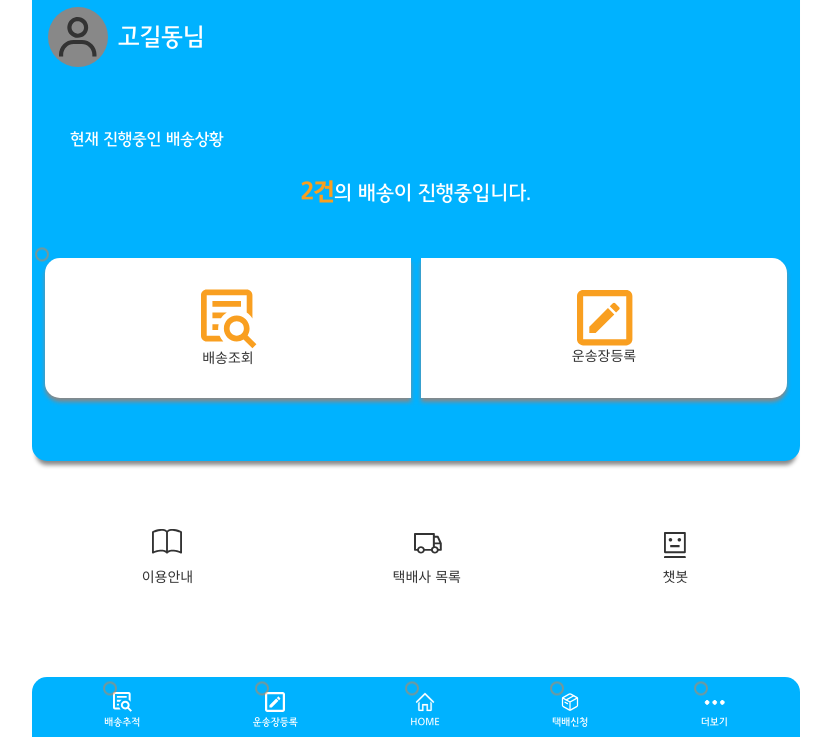
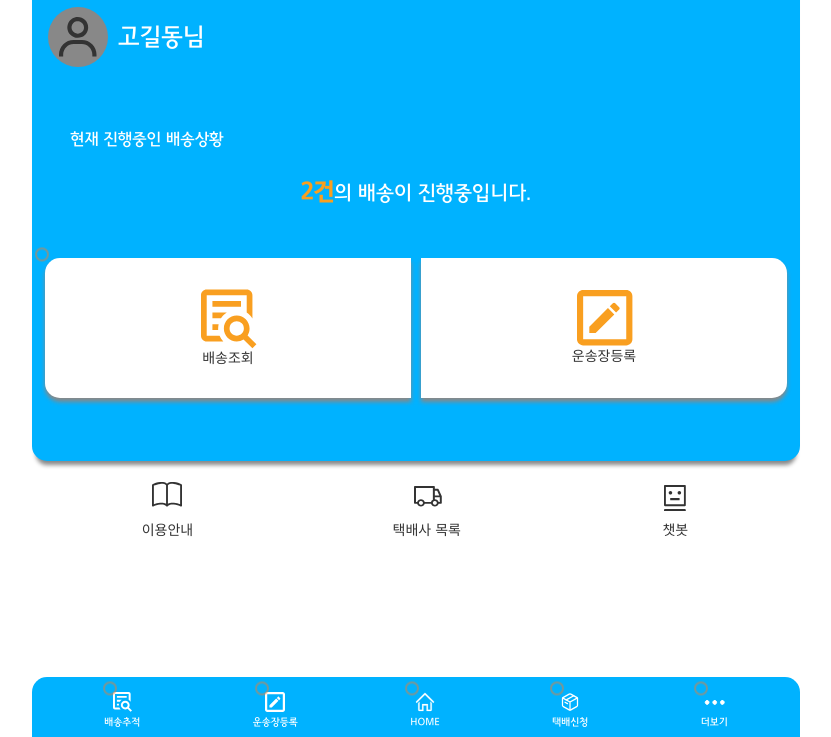
Before and after one commit to HotDogMaster/packagep, a plain HTML site: page index.html in a window 1280 px wide. Shown: the part 63-800 px from the top of the page, without its empty margins (224-1055 px from the left). Drawn offline with Linux system fonts and the light colour scheme.

Commit message:
Add files via upload

```diff
--- a/css/layout.css
+++ b/css/layout.css
@@ -89,7 +89,7 @@
     justify-content: space-around;
     text-align: center;
     padding: 10px;
-    min-height: 150px;
+    min-height: 50px;
 }
 #main_page .main_bot .flex a{
     margin: auto;
```
